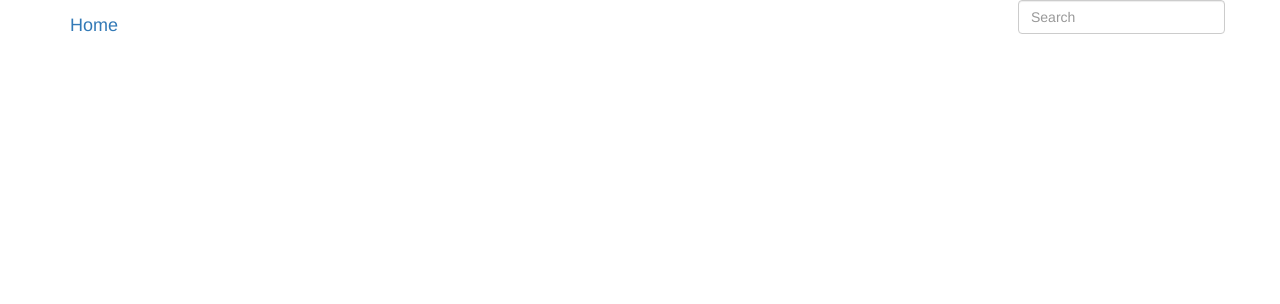
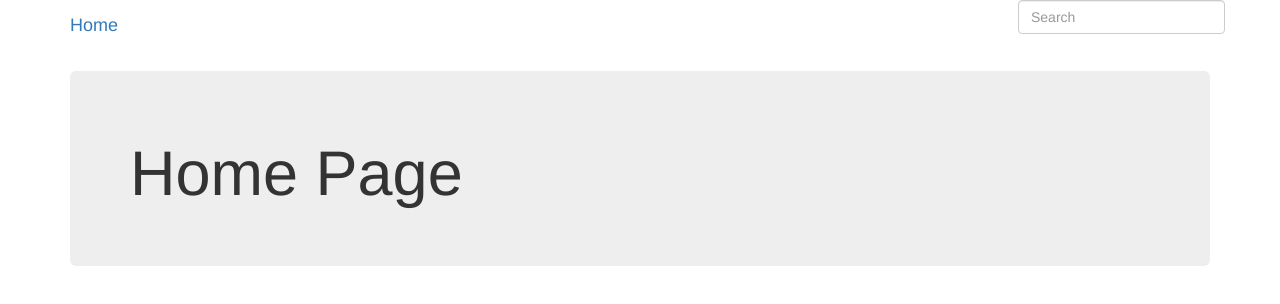
Before and after one commit to vgildeev/angular4-interview, an Angular app: page / in a window 1280 px wide. Shown: the top 304 px of the page. Built offline with nearby package versions, Linux system fonts and the light colour scheme.

Commit message:
Added app routing, Added home component

```diff
--- a/src/app/app.component.html
+++ b/src/app/app.component.html
@@ -1 +1,2 @@
 <app-navbar></app-navbar>
+<router-outlet></router-outlet>
--- /dev/null
+++ b/src/app/app.routing.ts
@@ -0,0 +1,21 @@
+import { NgModule } from '@angular/core';
+import { RouterModule, Routes } from '@angular/router';
+
+import { HomeComponent } from './home/home.component';
+
+const appRoutes: Routes = [
+  {
+    path: '',
+    component: HomeComponent
+  },
+  {
+    path: '**',
+    redirectTo: ''
+  }
+];
+
+@NgModule({
+  imports: [ RouterModule.forRoot(appRoutes) ],
+  exports: [ RouterModule ]
+})
+export class AppRoutingModule { }
--- /dev/null
+++ b/src/app/home/home.component.html
@@ -0,0 +1,5 @@
+<div class="container">
+  <div class="jumbotron">
+    <h1>Home Page</h1>
+  </div>
+</div>
--- /dev/null
+++ b/src/app/home/home.component.ts
@@ -0,0 +1,15 @@
+import { Component, OnInit } from '@angular/core';
+
+@Component({
+  selector: 'app-home',
+  templateUrl: './home.component.html',
+  styleUrls: ['./home.component.css']
+})
+export class HomeComponent implements OnInit {
+
+  constructor() { }
+
+  ngOnInit() {
+  }
+
+}
--- a/src/app/navbar/navbar.component.html
+++ b/src/app/navbar/navbar.component.html
@@ -1,7 +1,7 @@
 <header class="bs-docs-nav navbar navbar-static-top">
   <div class="container">
     <div class="navbar-header">
-      <a href="" class="navbar-brand">Home</a>
+      <a routerLink="/" class="navbar-brand">Home</a>
     </div>
     <nav class="nav navbar-nav navbar-right">
       <input type="text" placeholder="Search" class="form-control" />
```
Also changed, not shown: src/app/app.module.ts (+7 -2 lines), src/app/home/home.component.css (added), 1 other file (tests, documents, lock files or other folders).
